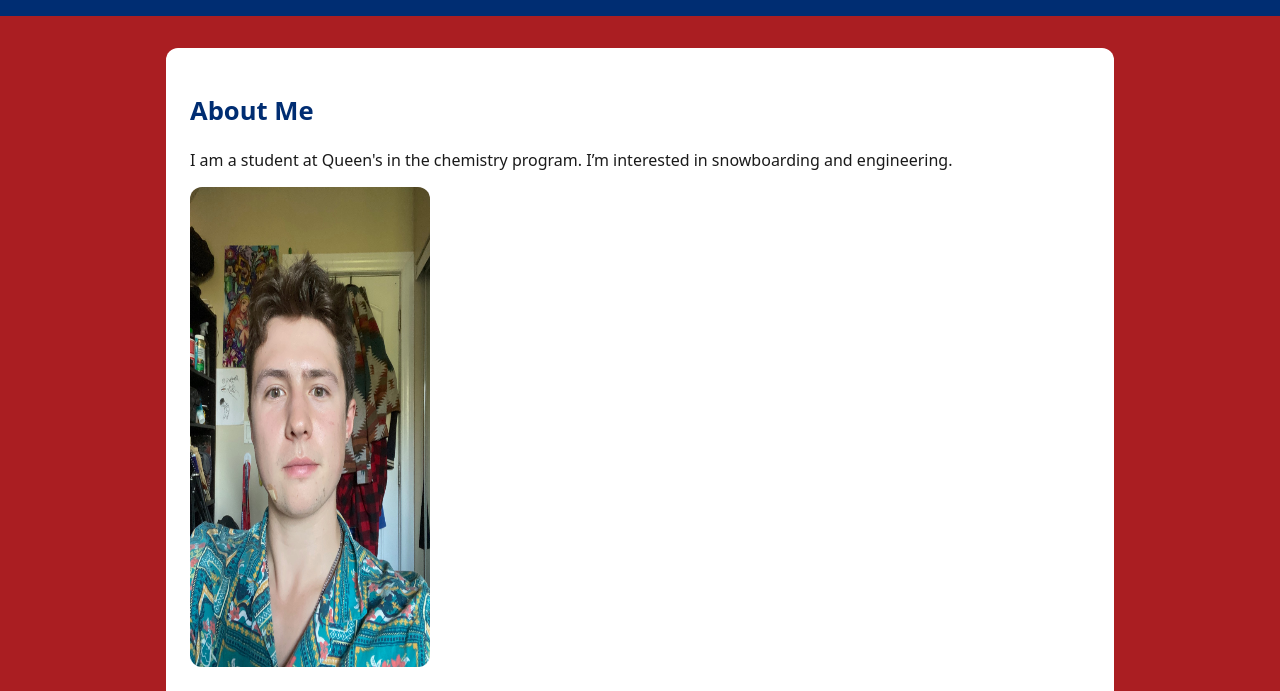
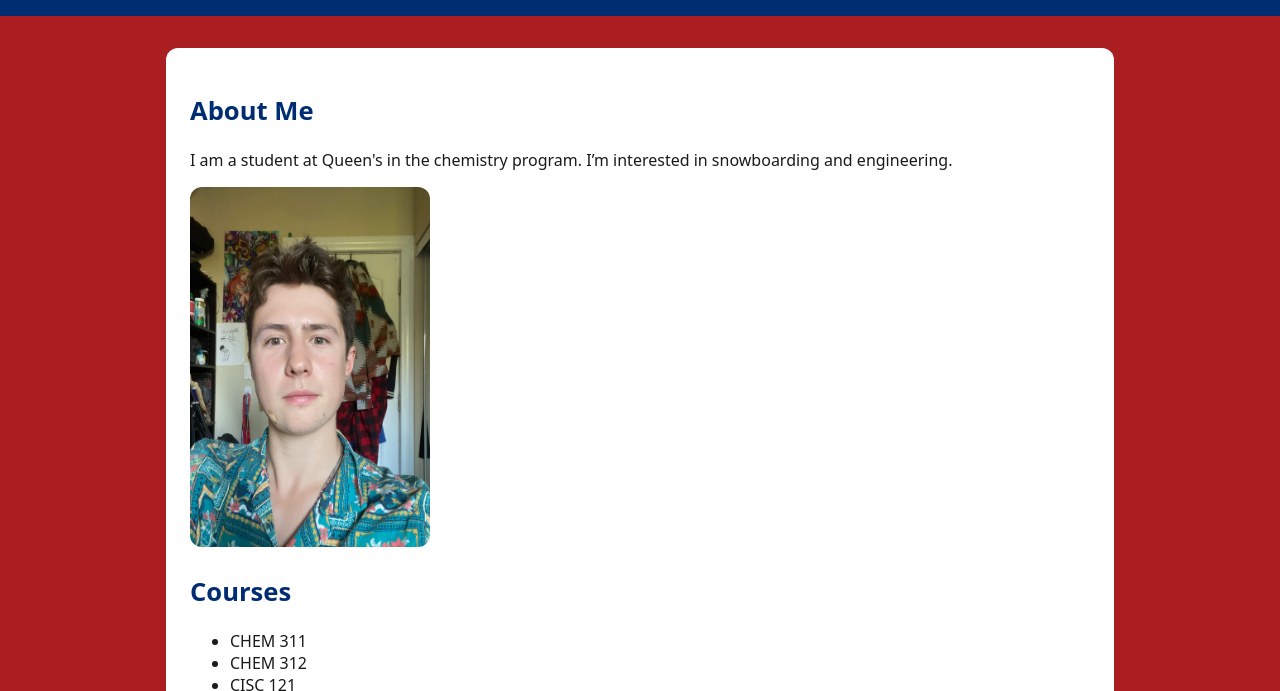
Before and after one commit to ForgotUsername-Geb/queens-student-page, a plain HTML site: page index.html in a window 1280 px wide. Shown: the part 102-793 px from the top of the page. Drawn offline with Linux system fonts and the light colour scheme.

Commit message:
Update index.html

```diff
--- a/index.html
+++ b/index.html
@@ -17,7 +17,7 @@
       <p>I am a student at Queen's in the chemistry program. I’m interested in snowboarding and engineering.</p>
 
       <!-- ====== PHOTO (upload me.jpg to repo root, then update the src below) ====== -->
-      <img src="IMG_3557.jpg" alt="Gabriel Wood portrait" width="240" height="480" />
+      <img src="IMG_3557.jpg" alt="Gabriel Wood portrait" width="240" height="360" />
 
       <!-- ====== PROJECTS/COURSES (add or rename items to courses instead of projects) ====== -->
       <h2>Courses</h2>
```
